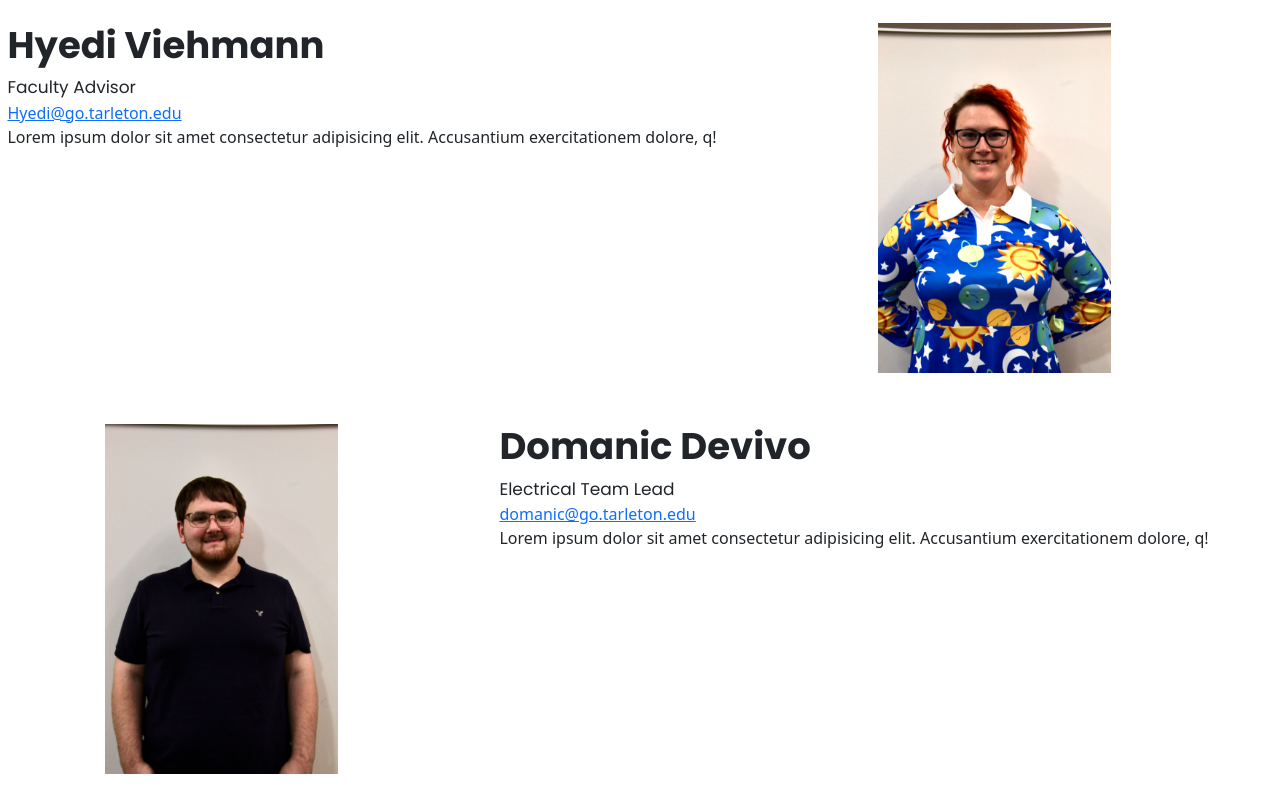
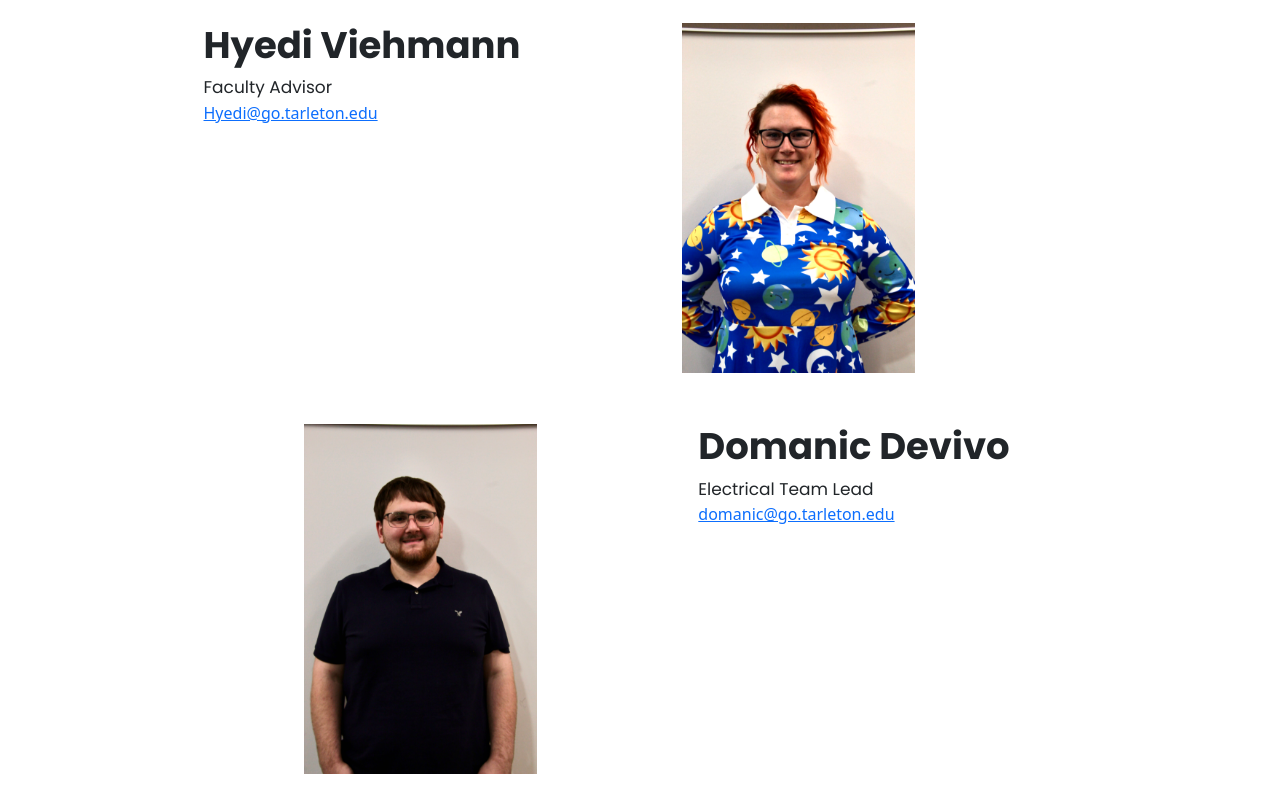
Before and after one commit to Tarleton-RocketTeam/rocketteam-website, a React (Create React App) app: page /teams in a window 1280 px wide. Shown: the part 1560-2360 px from the top of the page. Built offline with nearby package versions, Linux system fonts and the light colour scheme.

Commit message:
remove lorem bios

```diff
--- a/src/views/teamsdata.js
+++ b/src/views/teamsdata.js
@@ -39,7 +39,7 @@ const leadershipteam = [{
         position: 'Faculty Advisor',
         img: hydie,
         email: 'Hyedi@go.tarleton.edu',
-        bio: 'Lorem ipsum dolor sit amet consectetur adipisicing elit. Accusantium exercitationem dolore, q!',
+        bio: null,
 
     },
     {
@@ -47,7 +47,7 @@ const leadershipteam = [{
         position: 'Electrical Team Lead',
         img: domm,
         email: 'domanic@go.tarleton.edu',
-        bio: 'Lorem ipsum dolor sit amet consectetur adipisicing elit. Accusantium exercitationem dolore, q!',
+        bio: null,
 
 
 
@@ -58,7 +58,7 @@ const leadershipteam = [{
         position: 'Mechanical Team Lead',
         img: btrotter,
         email: 'ben.trotter@go.tarleton.edu',
-        bio: 'Lorem ipsum dolor sit amet consectetur adipisicing elit. Accusantium exercitationem dolore, q!',
+        bio: null,
 
 
     },
@@ -77,7 +77,7 @@ const leadershipteam = [{
         position: 'Safty Team Lead',
         img: scampbell,
         email: 'samuel.campbell01@go.tarleton.edu ',
-        bio: 'Lorem ipsum dolor sit amet consectetur adipisicing elit. Accusantium exercitationem dolore, q!',
+        bio: null,
 
     },
     {
@@ -85,7 +85,7 @@ const leadershipteam = [{
         position: 'Payload Team Lead',
         img: jayce,
         email: 'jayce@go.tarleton.edu',
-        bio: 'Lorem ipsum dolor sit amet consectetur adipisicing elit. Accusantium exercitationem dolore, q!',
+        bio: null,
 
     },
     {
@@ -93,7 +93,7 @@ const leadershipteam = [{
         position: "Social Media & Public Relations Lead, Web Development Lead",
         img: teddyoweh,
         email: 'ifechukwudeni.oweh@go.tarleton.edu',
-        bio: 'Lorem ipsum dolor sit amet consectetur adipisicing elit. Accusantium exercitationem dolore, q!',
+        bio: null,
 
 
     },
@@ -108,7 +108,7 @@ const leadershipteam = [{
         position: 'Avionics Team Lead',
         img: noljn,
         email: 'nolan.j@go.tarleton.edu',
-        bio: 'Lorem ipsum dolor sit amet consectetur adipisicing elit. Accusantium exercitationem dolore, q!',
+        bio: null,
 
     }
 
@@ -164,7 +164,7 @@ const socialteam = [{
         position: "Social Media & Public Relations Team, Marketing Lead",
         img: marian,
         email: 'marian@go.tarleton.edu',
-        bio: 'Lorem ipsum dolor sit amet consectetur adipisicing elit. Accusantium exercitationem dolore, q!',
+        bio: null,
 
 
     },{
@@ -198,7 +198,7 @@ const recoveryteam = [{
     position: 'Recovery Team',
     img: kade,
     email: 'jacoob@go.tarleton.edu',
-    bio: 'Lorem ipsum dolor sit amet consectetur adipisicing elit. Accusantium exercitationem dolore, q!',
+    bio: null,
 }
 
 ]
@@ -207,7 +207,7 @@ const payloadteam = [{
         position: 'Payload Team Lead',
         img: jayce,
         email: 'jayce@go.tarleton.edu',
-        bio: 'Lorem ipsum dolor sit amet consectetur adipisicing elit. Accusantium exercitationem dolore, q!',
+        bio: null,
 
     },
     {
@@ -215,7 +215,7 @@ const payloadteam = [{
         position: "Payload Engineer, Microcomputer and Communication Systems",
         img: teddyoweh,
         email: 'ifechukwudeni.oweh@go.tarleton.edu',
-        bio: 'Lorem ipsum dolor sit amet consectetur adipisicing elit. Accusantium exercitationem dolore, q!',
+        bio: null,
 
 
     },
@@ -230,7 +230,7 @@ const payloadteam = [{
         position: "Payload Engineer, Deployment Systems",
         img: benson,
         email: 'ashland.benson@go.tarleton.edu',
-        bio: 'Lorem ipsum dolor sit amet consectetur adipisicing elit. Accusantium exercitationem dolore, q!',
+        bio: null,
 
 
     },
@@ -239,7 +239,7 @@ const payloadteam = [{
         position: "Payload Engineer",
         img: weston,
         email: 'weston@go.tarleton.edu',
-        bio: 'Lorem ipsum dolor sit amet consectetur adipisicing elit. Accusantium exercitationem dolore, q!',
+        bio: null,
 
 
     }
@@ -270,7 +270,7 @@ const avionicsteam = [
         position: 'Avionics Team Lead',
         img: noljn,
         email: 'nolan.j@go.tarleton.edu',
-        bio: 'Lorem ipsum dolor sit amet consectetur adipisicing elit. Accusantium exercitationem dolore, q!',
+        bio: null,
 
     }, {
         name: "Mark Skrabanek",
@@ -298,7 +298,7 @@ const stemteam = [
         position: 'STEM Team Lead',
         img: noljn,
         email: 'nolan.j@go.tarleton.edu',
-        bio: 'Lorem ipsum dolor sit amet consectetur adipisicing elit. Accusantium exercitationem dolore, q!',
+        bio: null,
     },
     {
         name:'Stella Kelley',
@@ -314,7 +314,7 @@ const electricalteam = [
         position: 'Electrical Team Lead',
         img: domm,
         email: 'domanic@go.tarleton.edu',
-        bio: 'Lorem ipsum dolor sit amet consectetur adipisicing elit. Accusantium exercitationem dolore, q!',
+        bio: null,
 
 
 
```
